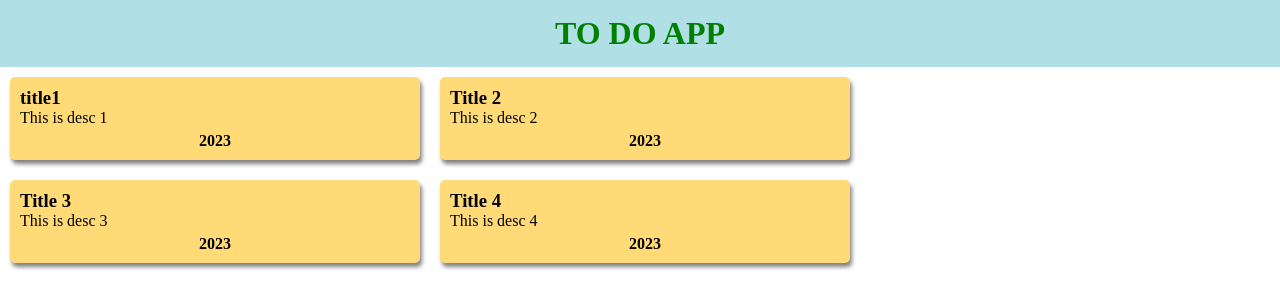
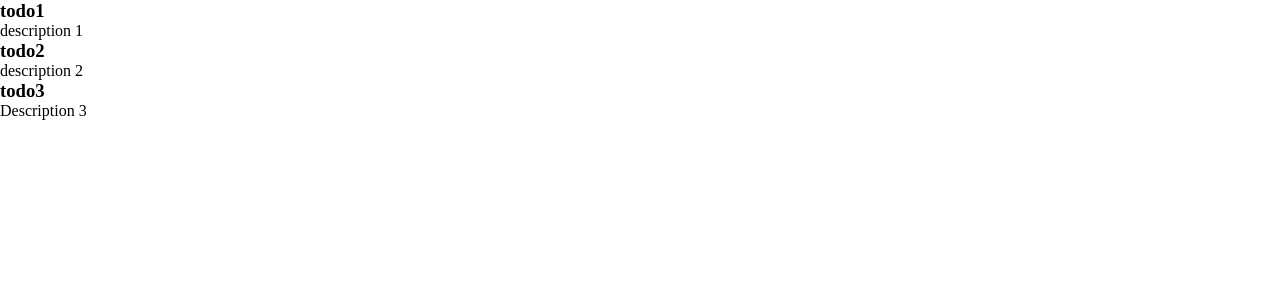
Before and after one commit to nymul-islam-moon/react-anisul-islam, a React (Create React App) app: page / in a window 1280 px wide. Shown: the top 308 px of the page. Built offline with nearby package versions, Linux system fonts and the light colour scheme.

Commit message:
Class 10
install uuid and use it as a id of todo id

```diff
--- a/package.json
+++ b/package.json
@@ -9,6 +9,7 @@
     "react": "^18.2.0",
     "react-dom": "^18.2.0",
     "react-scripts": "5.0.1",
+    "uuid": "^9.0.1",
     "web-vitals": "^2.1.4"
   },
   "scripts": {
--- a/src/App.js
+++ b/src/App.js
@@ -1,6 +1,7 @@
 import React from "react";
 import Card from "./components/Card";
 import Data from "./data.json"
+import List from "./components/UniqueList/List";
 
 function App(){
 
@@ -9,8 +10,7 @@ function App(){
     // <Card titleText={ Data[i].title } descText={ Data[i].desc }/>
 
     return <div>
-        <h1 className={ 'headingStyle' }>TO DO APP</h1>
-        { Data.map( ( item, index ) => <Card key={index} titleText={ item.title } descText={ item.desc }/> ) }
+        <List />
     </div>;
 }
 
--- /dev/null
+++ b/src/components/UniqueList/List.js
@@ -0,0 +1,34 @@
+import React from "react";
+import { v4 as uuidv4 } from "uuid";
+
+const todos = [
+    {
+        id      : uuidv4(),
+        title   : "todo1",
+        desc    : "description 1"
+    },
+    {
+        id      : uuidv4(),
+        title   : "todo2",
+        desc    : "description 2"
+    },
+    {
+        id      : uuidv4(),
+        title   : "todo3",
+        desc    : "Description 3"
+    }
+];
+
+const List = () => {
+    return <div>
+        { todos.map( (todo) => {
+            const { id, title, desc } = todo
+            return <div key={id}>
+                <h3>{ title }</h3>
+                <p> { desc} </p>
+            </div>
+        } ) }
+    </div>;
+}
+
+export default List;
```
Also changed, not shown: 1 other file (tests, documents, lock files or other folders).
